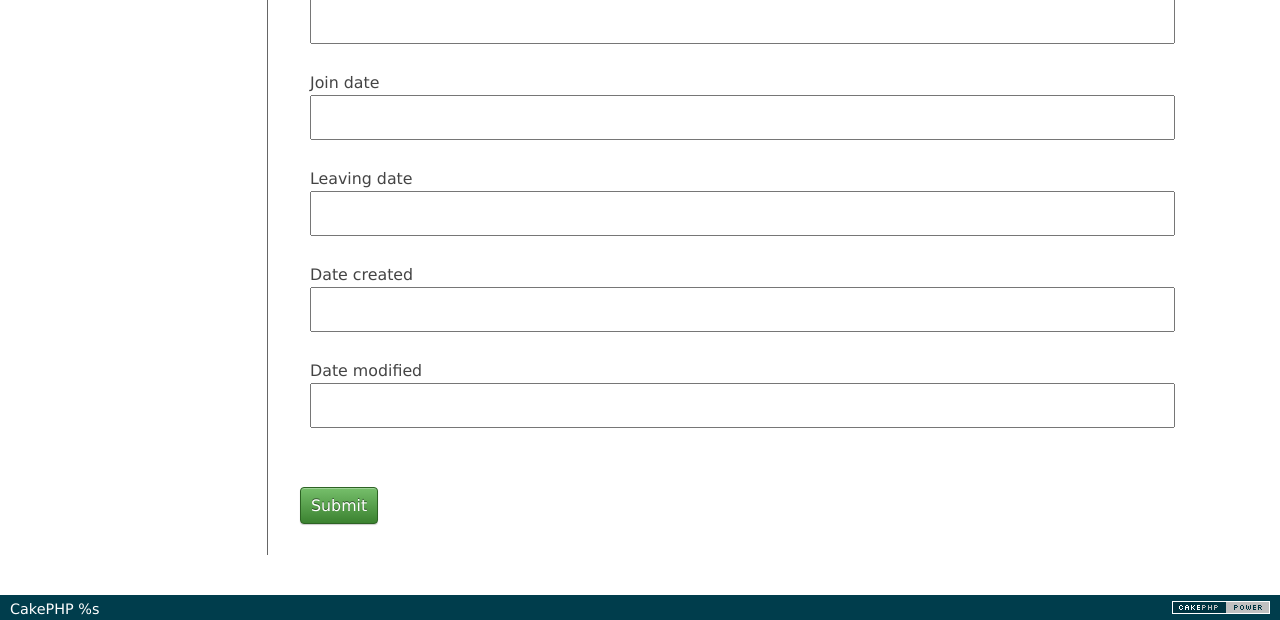
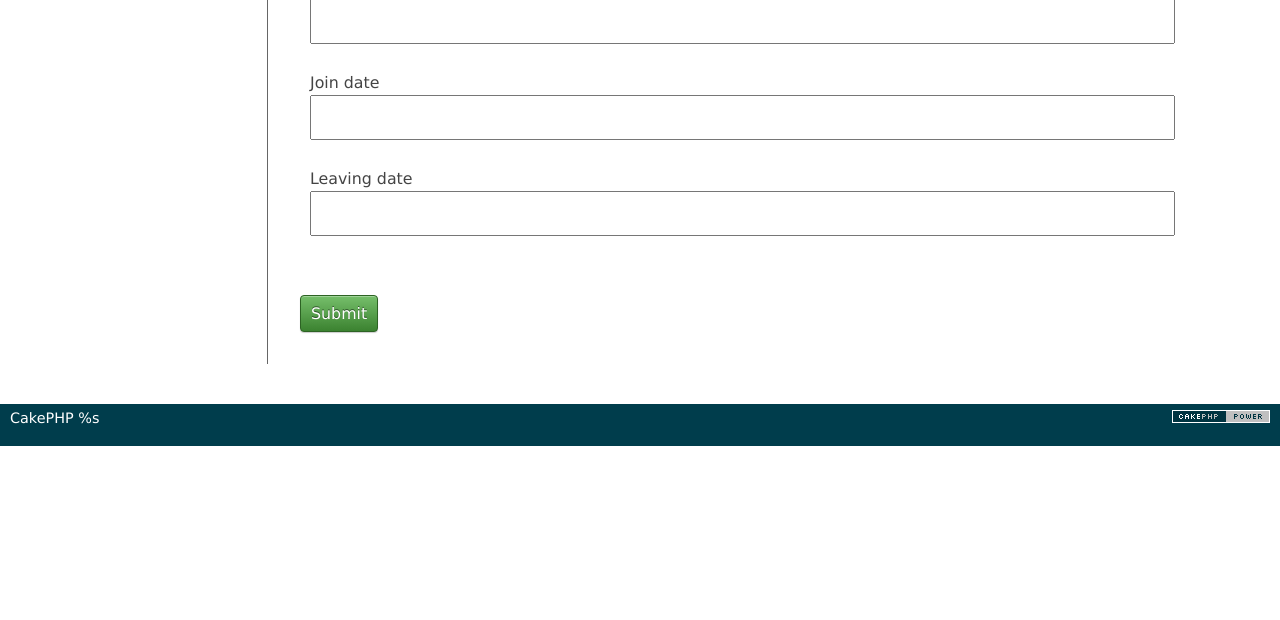
Before and after one commit to xylongracias/sapanapark, a CakePHP app: the page made by app/View/Users/add.ctp in a window 1280 px wide. Shown: the part 1078-1698 px from the top of the page. After the commit the page ends 1524 px from the top, so only its background shows below. Run offline with PHP 8.4 and a stand-in for CakePHP, Linux system fonts and the light colour scheme; the template is opened without the code that fills it, so the values that code supplies are empty; form fields are guessed from the names that the template uses; some libraries are stand-ins or nearby versions.

Commit message:
extended date year

```diff
--- a/app/View/Users/add.ctp
+++ b/app/View/Users/add.ctp
@@ -16,17 +16,18 @@
 	<?php
 		echo $this->Form->input('owner_name');
 		echo $this->Form->input('owner_email');
-		echo $this->Form->input('date_of_birth');
+		echo $this->Form->input('date_of_birth', array(
+			'minYear' => date('Y') - 100));
 		echo $this->Form->input('phno');
 		echo $this->Form->input('gender');
 		echo $this->Form->input('occupation');
 		echo $this->Form->input('username');
 		echo $this->Form->input('password');
 		echo $this->Form->input('user_status');
-		echo $this->Form->input('join_date');
-		echo $this->Form->input('leaving_date');
-		echo $this->Form->input('date_created');
-		echo $this->Form->input('date_modified');
+		echo $this->Form->input('join_date', array(
+			'minYear' => date('Y') - 100 ));
+		echo $this->Form->input('leaving_date', array(
+			'minYear' => date('Y') - 100 ));
 	?>
 	</fieldset>
 <?php echo $this->Form->end(__('Submit')); ?>
```
